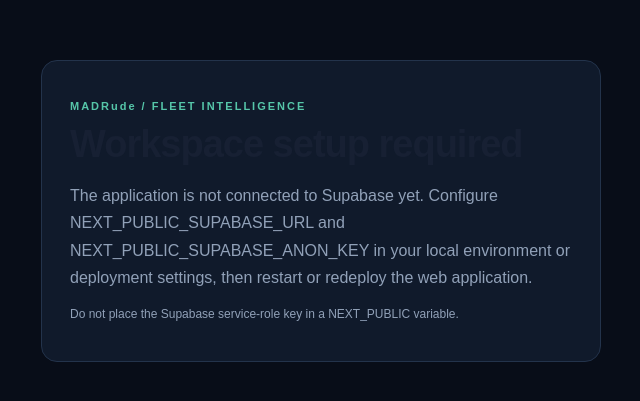
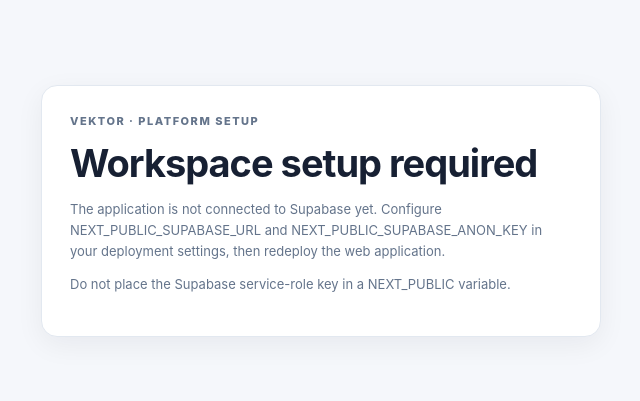
Before and after one commit to mudro1234-ops/portfolio, a Next.js app in the folder apps/web/: page /setup-required in a window 1280 px wide. Shown: the part 189-590 px from the top of the page, without its empty margins (319-959 px from the left). Built offline with nearby package versions, Linux system fonts and the light colour scheme.

Commit message:
Restyle setup-required page with the shared light UI

```diff
--- a/apps/web/src/app/setup-required/page.tsx
+++ b/apps/web/src/app/setup-required/page.tsx
@@ -1,10 +1,8 @@
 export default function SetupRequired() {
-  return <main style={{minHeight:"100vh",display:"grid",placeItems:"center",padding:24,background:"#080d18",color:"#edf4ff",fontFamily:"Arial, sans-serif"}}>
-    <section style={{maxWidth:560,border:"1px solid #23334b",borderRadius:16,padding:28,background:"#101a2b"}}>
-      <p style={{color:"#56c6a9",fontSize:11,letterSpacing:2,fontWeight:700}}>MADRude / FLEET INTELLIGENCE</p>
-      <h1>Workspace setup required</h1>
-      <p style={{color:"#91a1b8",lineHeight:1.7}}>The application is not connected to Supabase yet. Configure NEXT_PUBLIC_SUPABASE_URL and NEXT_PUBLIC_SUPABASE_ANON_KEY in your local environment or deployment settings, then restart or redeploy the web application.</p>
-      <p style={{color:"#91a1b8",fontSize:12}}>Do not place the Supabase service-role key in a NEXT_PUBLIC variable.</p>
-    </section>
-  </main>;
+  return <main className="formPage"><section className="formCard">
+    <div className="eyebrow">VEKTOR · PLATFORM SETUP</div>
+    <h1>Workspace setup required</h1>
+    <p className="muted">The application is not connected to Supabase yet. Configure NEXT_PUBLIC_SUPABASE_URL and NEXT_PUBLIC_SUPABASE_ANON_KEY in your deployment settings, then redeploy the web application.</p>
+    <p className="muted">Do not place the Supabase service-role key in a NEXT_PUBLIC variable.</p>
+  </section></main>;
 }
```
